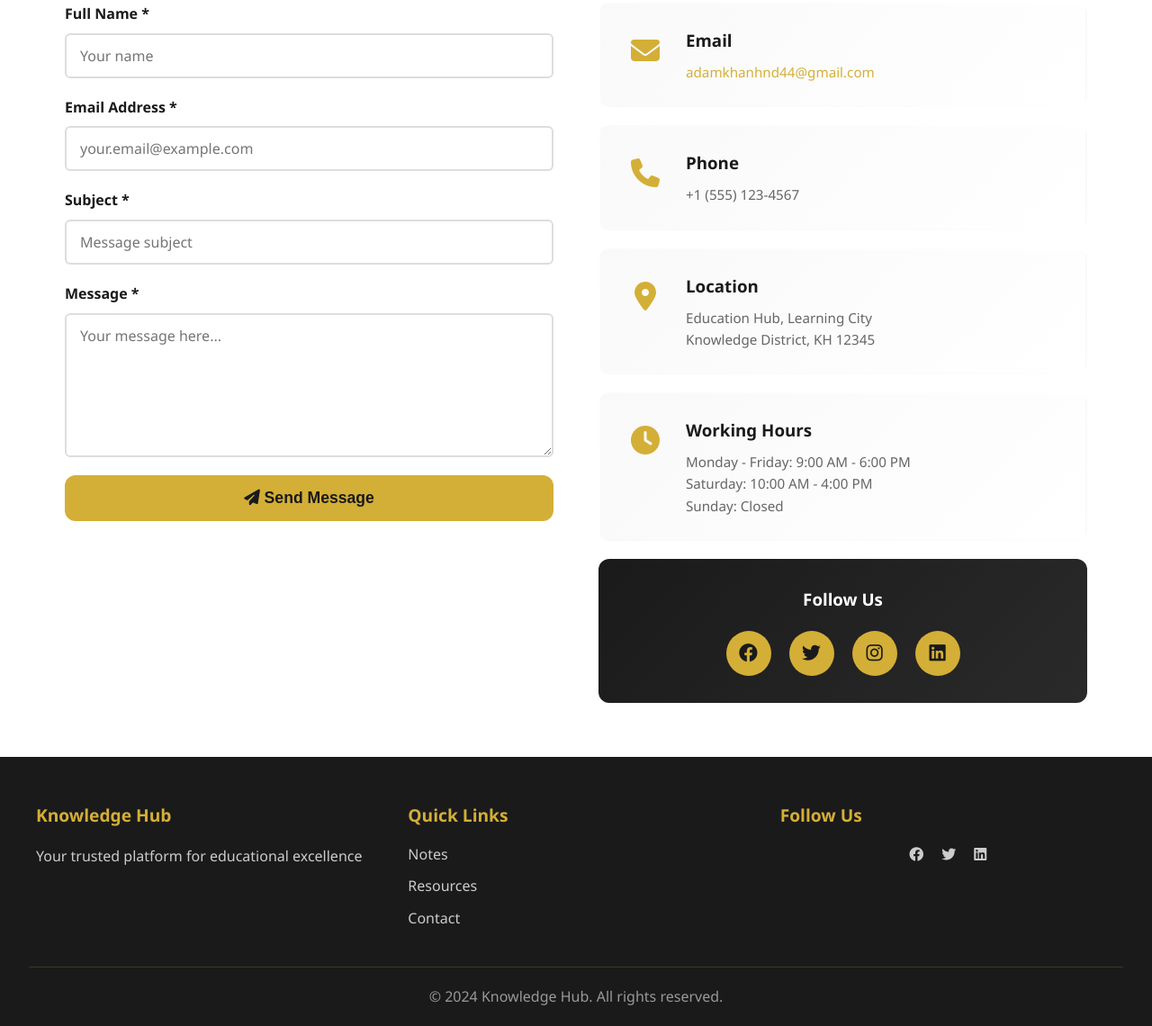
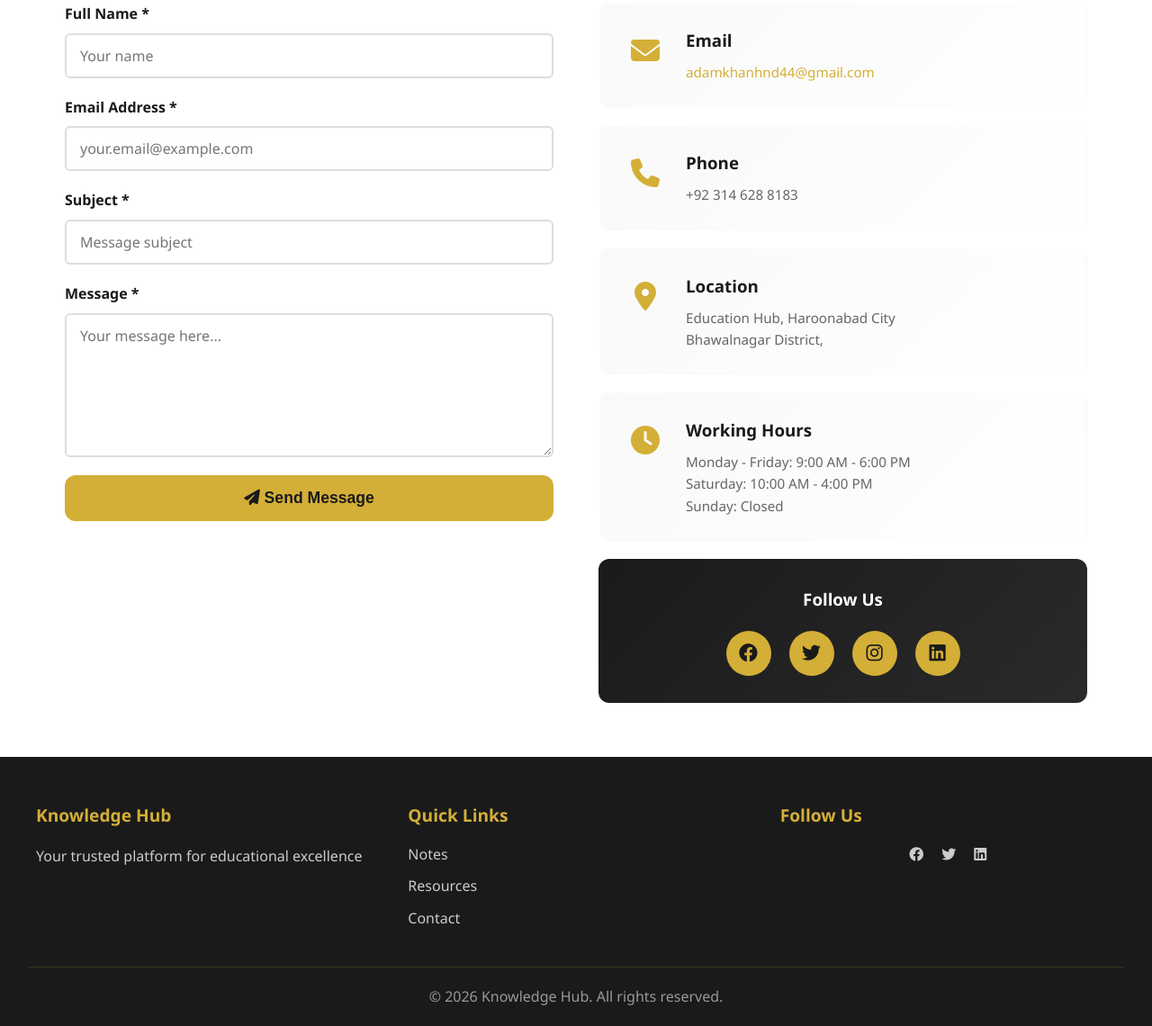
Before and after one commit to The-Adamystic/Knowledge-Hub-2, a plain HTML site: page contact.html in a window 1280 px wide. Shown: the part 408-1548 px from the top of the page at 90% size. Drawn offline with Linux system fonts and the light colour scheme.

Commit message:
Update contact.html

```diff
--- a/contact.html
+++ b/contact.html
@@ -90,7 +90,7 @@
                     </div>
                     <div class="info-content">
                         <h3>Phone</h3>
-                        <p>+1 (555) 123-4567</p>
+                        <p>+92 314 628 8183</p>
                     </div>
                 </div>
 
@@ -100,7 +100,7 @@
                     </div>
                     <div class="info-content">
                         <h3>Location</h3>
-                        <p>Education Hub, Learning City<br>Knowledge District, KH 12345</p>
+                        <p>Education Hub, Haroonabad City<br>Bhawalnagar District,</p>
                     </div>
                 </div>
 
@@ -152,7 +152,7 @@
             </div>
         </div>
         <div class="footer-bottom">
-            <p>&copy; 2024 Knowledge Hub. All rights reserved.</p>
+            <p>&copy; 2026 Knowledge Hub. All rights reserved.</p>
         </div>
     </footer>
 
```
